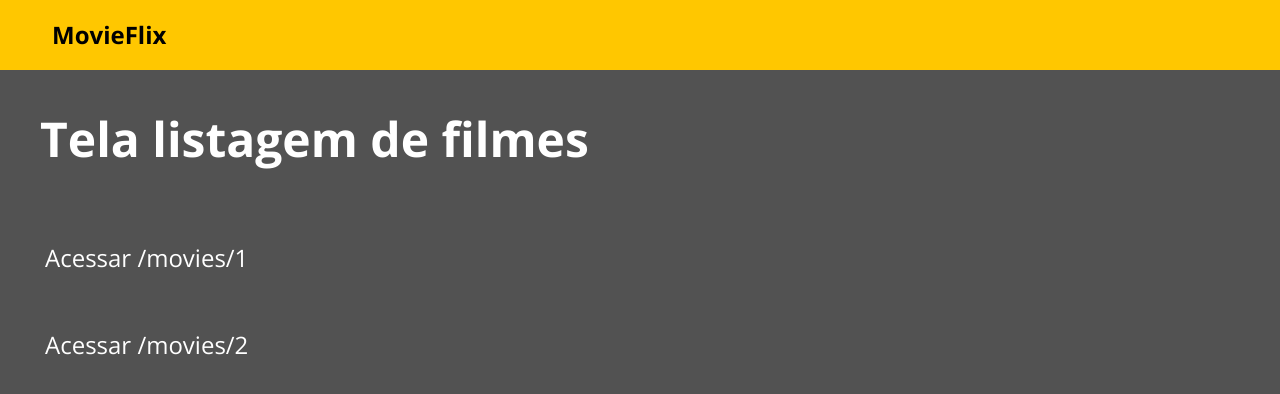
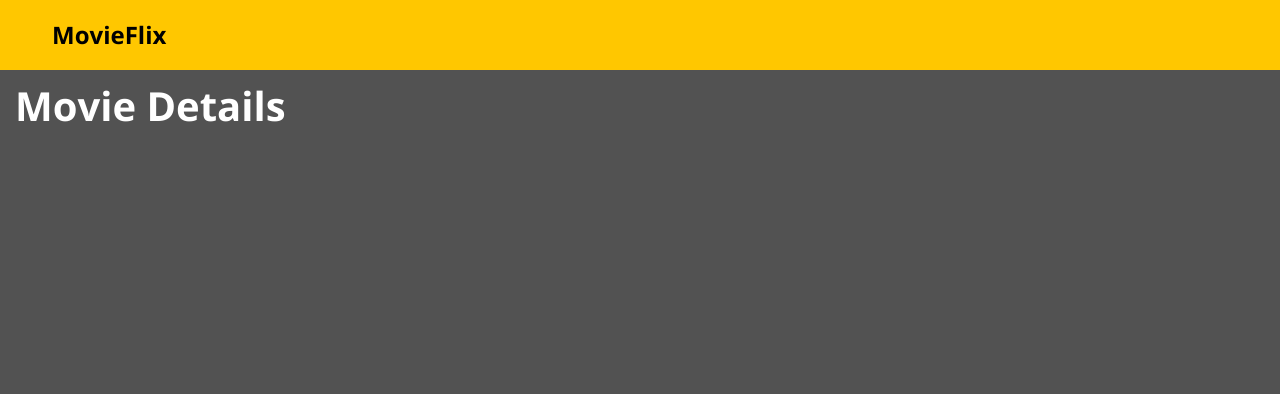
Before and after one commit to romuloabbiati/movieflix-challenge, a React (Create React App) app in the folder frontweb/: page /movies/1 in a window 1280 px wide. Shown: the top 394 px of the page. Built offline with nearby package versions, Linux system fonts and the light colour scheme; the HTML template or start-up script is replaced by a standard one.

Commit message:
beginning movie details route

```diff
--- a/frontweb/src/Routes.tsx
+++ b/frontweb/src/Routes.tsx
@@ -1,5 +1,6 @@
 import Navbar from 'components/Navbar';
 import Home from 'pages/Home';
+import MovieDetails from 'pages/MovieDetails';
 import MovieList from 'pages/MovieList';
 import { BrowserRouter, Route, Switch } from 'react-router-dom';
 
@@ -11,8 +12,11 @@ const Routes = () => {
         <Route path="/" exact>
           <Home />
         </Route>
-        <Route path="/movies">
+        <Route path="/movies" exact>
           <MovieList />
+        </Route>
+        <Route path="/movies/:movies">
+          <MovieDetails />
         </Route>
       </Switch>
     </BrowserRouter>
--- /dev/null
+++ b/frontweb/src/pages/MovieDetails/index.tsx
@@ -0,0 +1,14 @@
+
+import './styles.css';
+
+const MovieDetails = () => {
+
+    return (
+
+        <div className='movie-details-container'>
+            <h1>Movie Details</h1>
+        </div>
+    );
+};
+
+export default MovieDetails;
--- /dev/null
+++ b/frontweb/src/pages/MovieDetails/styles.css
@@ -0,0 +1,5 @@
+
+.movie-details-container {
+  padding: 12px 0px 0px 15px;
+  font-size: 24px;
+}
```
